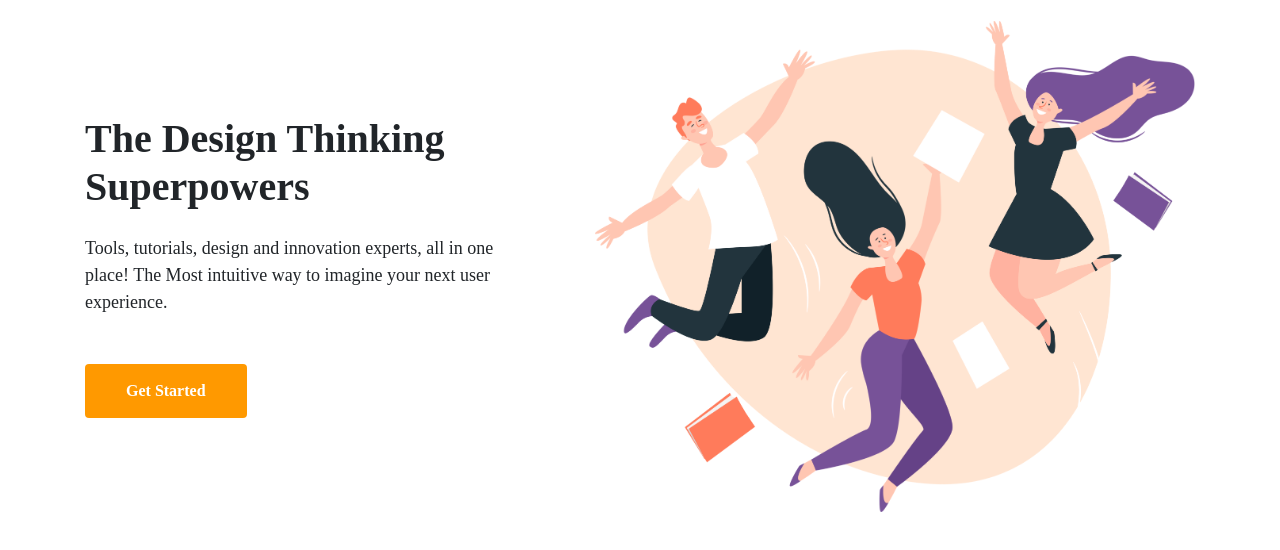
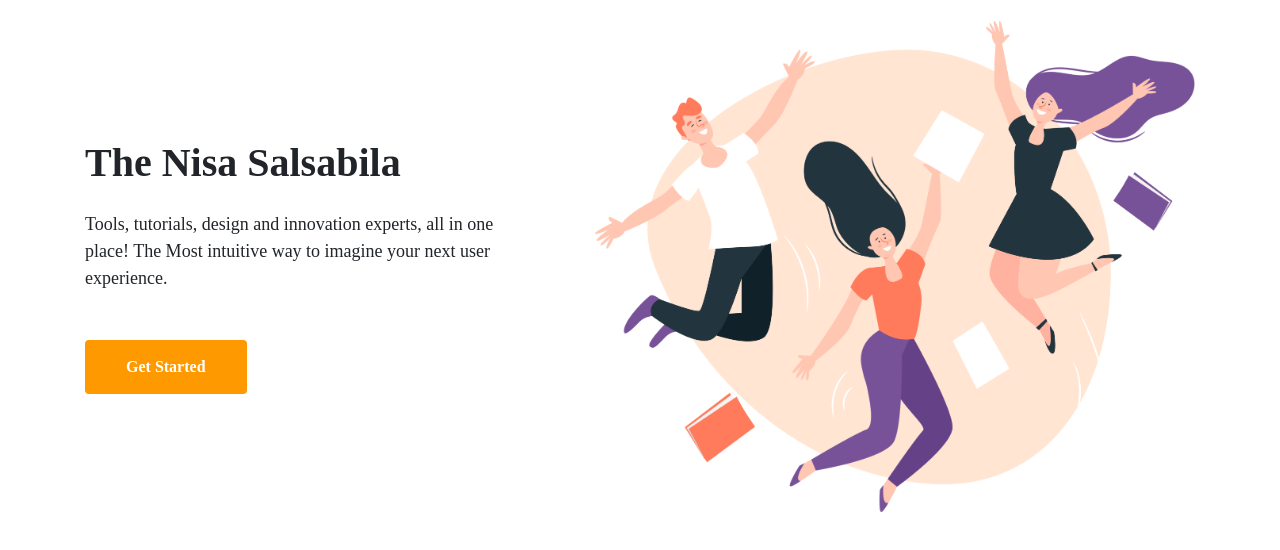
Before and after one commit to haansyah/producyly, a plain HTML site: page index.html in a window 1280 px wide. Shown: the part 88-638 px from the top of the page. Drawn offline with nearby package versions, Linux system fonts and the light colour scheme.

Commit message:
update title

```diff
--- a/index.html
+++ b/index.html
@@ -51,7 +51,7 @@
         <div class="container ">
             <div class="row ">
                 <div class="col align-self-center ">
-                    <h1 class="mb-4 ">The Design Thinking Superpowers</h1>
+                    <h1 class="mb-4 ">The Nisa Salsabila</h1>
                     <p class="mb-5 ">
                         Tools, tutorials, design and innovation experts, all in one<br>place! The Most intuitive way to imagine your next user<br> experience.
                     </p>
```
